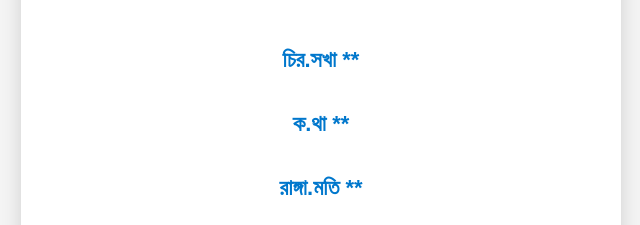
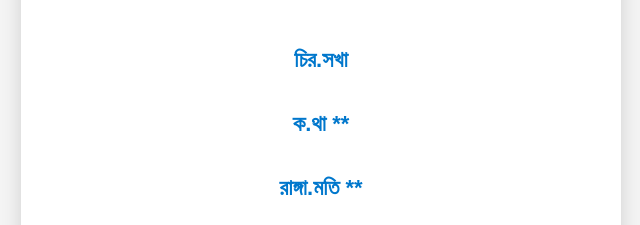
Before and after one commit to faruk90scinet/movie, a plain HTML site: page 5.html in a window 1280 px wide. Shown: the part 304-529 px from the top of the page, 319-959 px from the left. Drawn offline with Linux system fonts and the light colour scheme.

Commit message:
Update 5.html

```diff
--- a/5.html
+++ b/5.html
@@ -99,7 +99,7 @@
     <h1>📽️ জল.সার নাটক - 26 oct</h1>
     <table>
       <tr>
-        <td><a class="video-link" href="#" target="_blank">চির.সখা **</a> </td>
+        <td><a class="video-link" href="https://www.blogger.com/video.g?token=AD6v5dy1jsnHEPYeWPiLqqTUxXWmk3HIadU7oh1FIfK8E56Oh0_eqmSwNw1xWFNwYXRqUMibymq2VwAgQD0kKwVSXEu7pvx8rvomTm6Ld_HneZIlTJAtyFFGaZ6KluKqK2bf71SCqks" target="_blank">চির.সখা </a> </td>
       </tr>
       <tr>
         <td><a class="video-link" href="#" target="_blank">ক.থা ** </a></td>
```
